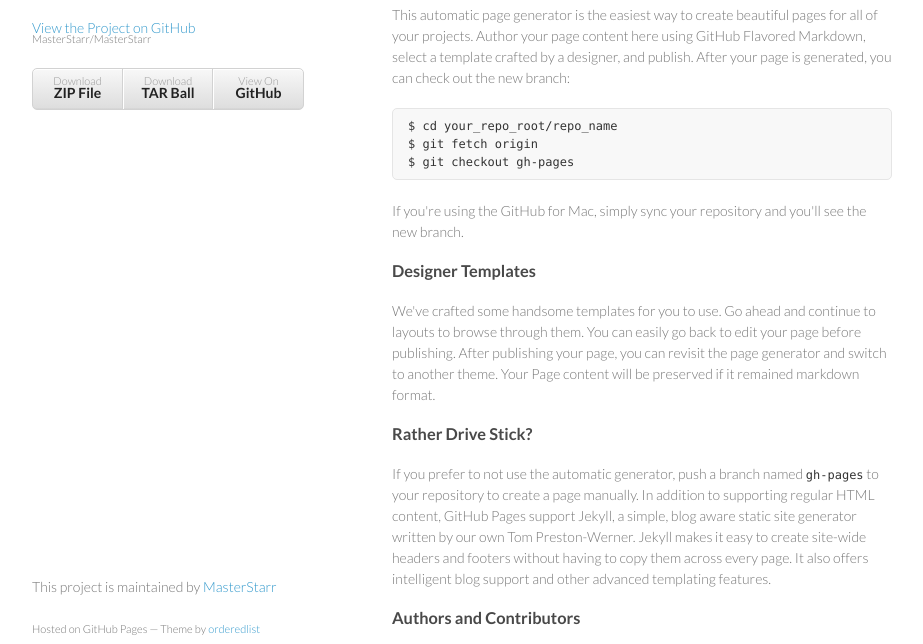
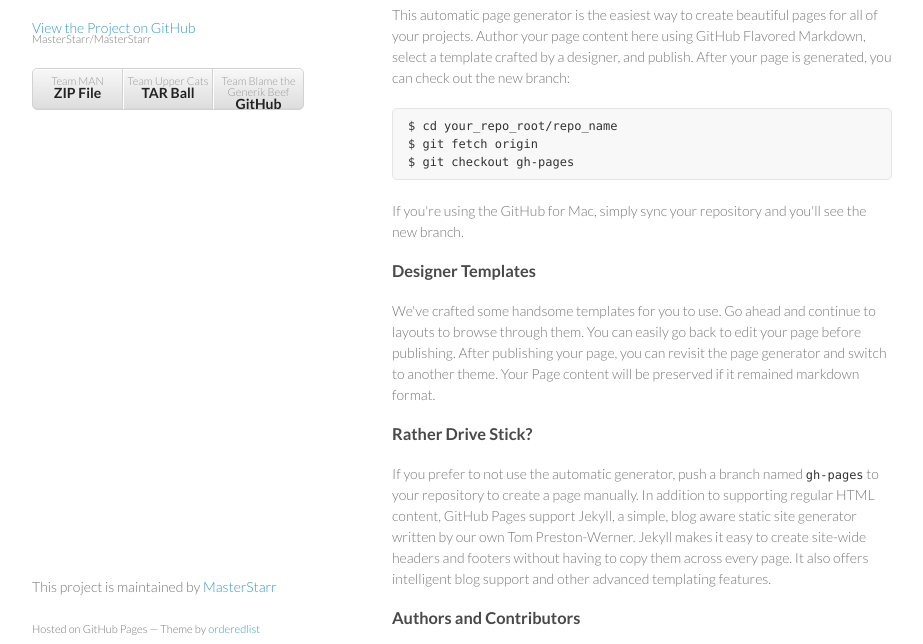
Before and after one commit to MasterStarr/MasterStarr, a plain HTML site: page index.html in a window 1280 px wide. Shown: the part 92-736 px from the top of the page, without its empty margins (178-1101 px from the left). Drawn offline with Linux system fonts and the light colour scheme.

Commit message:
Update index.html

```diff
--- a/index.html
+++ b/index.html
@@ -22,9 +22,9 @@
 
 
         <ul>
-          <li><a href="https://github.com/MasterStarr/MasterStarr/zipball/master">Download <strong>ZIP File</strong></a></li>
-          <li><a href="https://github.com/MasterStarr/MasterStarr/tarball/master">Download <strong>TAR Ball</strong></a></li>
-          <li><a href="https://github.com/MasterStarr/MasterStarr">View On <strong>GitHub</strong></a></li>
+          <li><a href="https://github.com/MasterStarr/MasterStarr/zipball/master">Team MAN <strong>ZIP File</strong></a></li>
+          <li><a href="https://github.com/MasterStarr/MasterStarr/tarball/master">Team Upper Cats <strong>TAR Ball</strong></a></li>
+          <li><a href="https://github.com/MasterStarr/MasterStarr">Team Blame the Generik Beef <strong>GitHub</strong></a></li>
         </ul>
       </header>
       <section>
```
